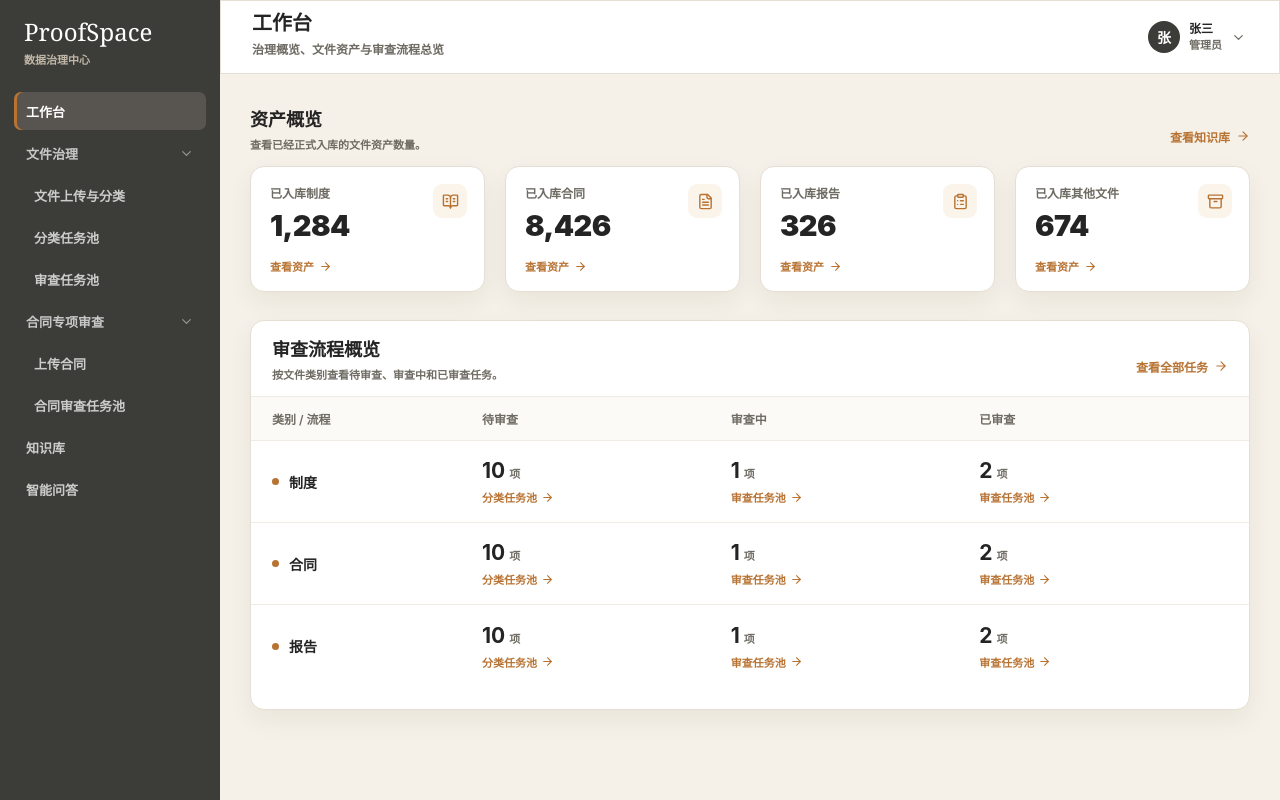
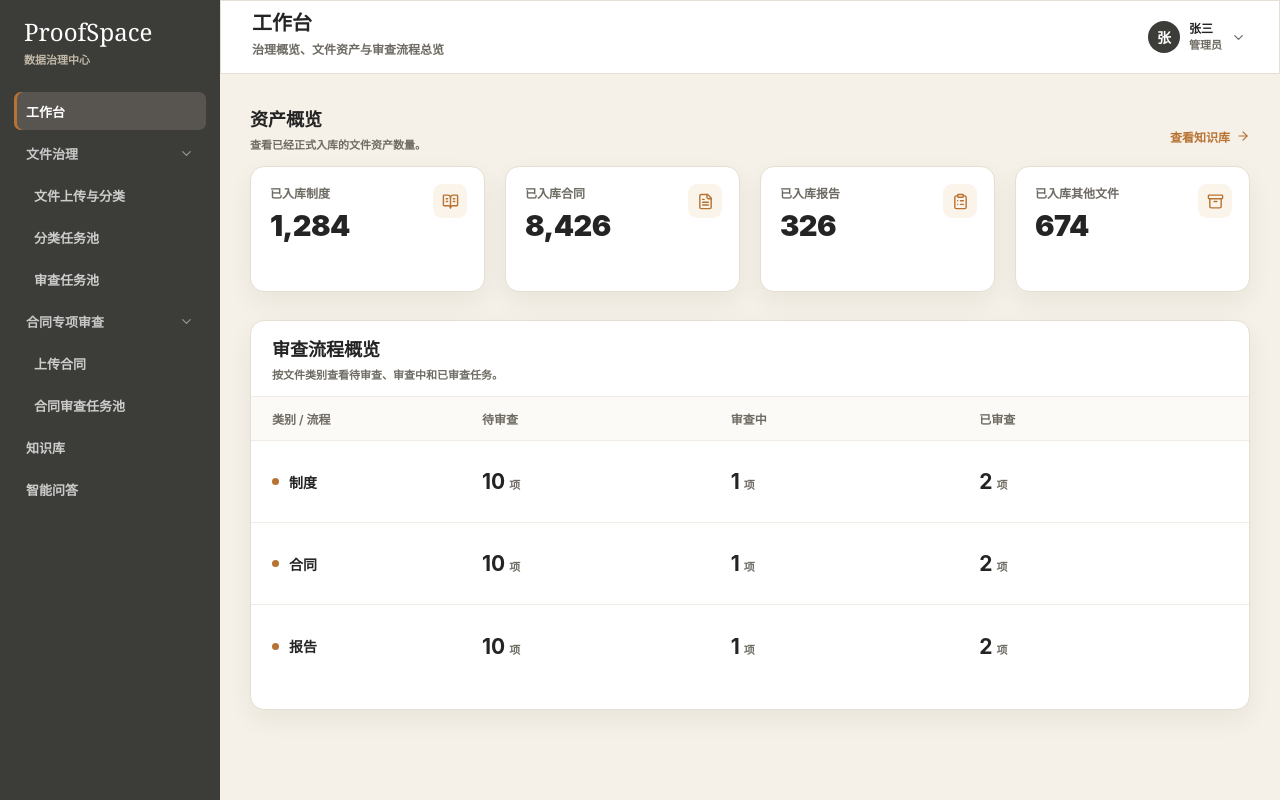
Before and after one commit to icn1Vad/frontframe, a Next.js app: page /dashboard in a window 1280 px wide. Built offline with nearby package versions, Linux system fonts and the light colour scheme.

Commit message:
fix: 精简工作台跳转链接

```diff
--- a/src/features/dashboard/DashboardScreen.tsx
+++ b/src/features/dashboard/DashboardScreen.tsx
@@ -29,20 +29,14 @@ const flowColumns = [
   {
     id: "pending",
     label: "待审查",
-    href: routes.classificationTasks,
-    action: "分类任务池",
   },
   {
     id: "reviewing",
     label: "审查中",
-    href: routes.reviewTasks,
-    action: "审查任务池",
   },
   {
     id: "reviewed",
     label: "已审查",
-    href: routes.reviewTasks,
-    action: "审查任务池",
   },
 ] as const;
 
@@ -68,17 +62,13 @@ export function DashboardScreen({ overview }: DashboardScreenProps) {
           {overview.metrics.map(({ label, value }, index) => {
             const MetricIcon = metricIcons[index % metricIcons.length] ?? Archive;
             return (
-              <Link className="metric-card" href={routes.knowledge} key={label}>
+              <Surface className="metric-card" key={label}>
                 <span className="metric-card-icon" aria-hidden="true">
                   <MetricIcon />
                 </span>
                 <span className="metric-card-label">{label}</span>
                 <strong>{value}</strong>
-                <small>
-                  查看资产
-                  <ArrowRight size={13} />
-                </small>
-              </Link>
+              </Surface>
             );
           })}
         </StatGrid>
@@ -90,10 +80,6 @@ export function DashboardScreen({ overview }: DashboardScreenProps) {
             <h2>审查流程概览</h2>
             <p>按文件类别查看待审查、审查中和已审查任务。</p>
           </div>
-          <Link href={routes.reviewTasks}>
-            查看全部任务
-            <ArrowRight size={14} />
-          </Link>
         </header>
         <div className="flow-row head" role="row">
           <span role="columnheader">类别 / 流程</span>
@@ -113,10 +99,6 @@ export function DashboardScreen({ overview }: DashboardScreenProps) {
                   {row[column.id]}
                   <small>项</small>
                 </b>
-                <Link href={column.href}>
-                  {column.action}
-                  <ArrowRight size={13} />
-                </Link>
               </span>
             ))}
           </div>
--- a/src/styles/globals.css
+++ b/src/styles/globals.css
@@ -121,7 +121,6 @@ h1, h2, h3, p { margin: 0; }
 .metric-card-icon svg { width: 17px; height: 17px; }
 .metric-card-label { padding-right: 42px; color: var(--muted); font-size: 12px; }
 .metric-card strong { margin-top: 7px; font-size: 29px; font-weight: 900; letter-spacing: -.02em; }
-.metric-card small { margin-top: auto; display: inline-flex; align-items: center; gap: 5px; color: var(--primary); font-size: 11px; font-weight: 700; }
 .flow-panel { width: 100%; min-width: 0; min-height: 390px; overflow-x: auto; background: #fff; border: 1px solid var(--border); border-radius: 14px; box-shadow: var(--shadow); overscroll-behavior-inline: contain; }
 .dashboard-flow-heading { width: 100%; min-width: 980px; min-height: 70px; padding: 14px 21px; border-bottom: 1px solid var(--divider); }
 .flow-row { width: 100%; min-width: 980px; display: grid; grid-template-columns: minmax(170px, 210px) repeat(3, minmax(210px, 1fr)); min-height: 82px; padding: 0 21px; align-items: center; border-bottom: 1px solid var(--divider); }
@@ -132,9 +131,6 @@ h1, h2, h3, p { margin: 0; }
 .flow-row > span { display: flex; flex-direction: column; gap: 6px; }
 .flow-row b { display: flex; align-items: baseline; gap: 4px; font-size: 21px; }
 .flow-row b small { color: var(--muted); font-size: 11px; font-weight: 700; }
-.flow-row a { display: inline-flex; align-items: center; gap: 4px; color: var(--primary); font-size: 11px; }
-.flow-row a svg { transition: transform var(--motion-duration-fast) var(--motion-ease-standard); }
-.flow-row a:hover svg { transform: translateX(2px); }
 
 .upload-panel, .pending-panel { width: 100%; min-width: 0; min-height: 0; padding: var(--surface-padding); }
 .upload-panel h2, .pending-panel h2 { font-size: 20px; }
```
